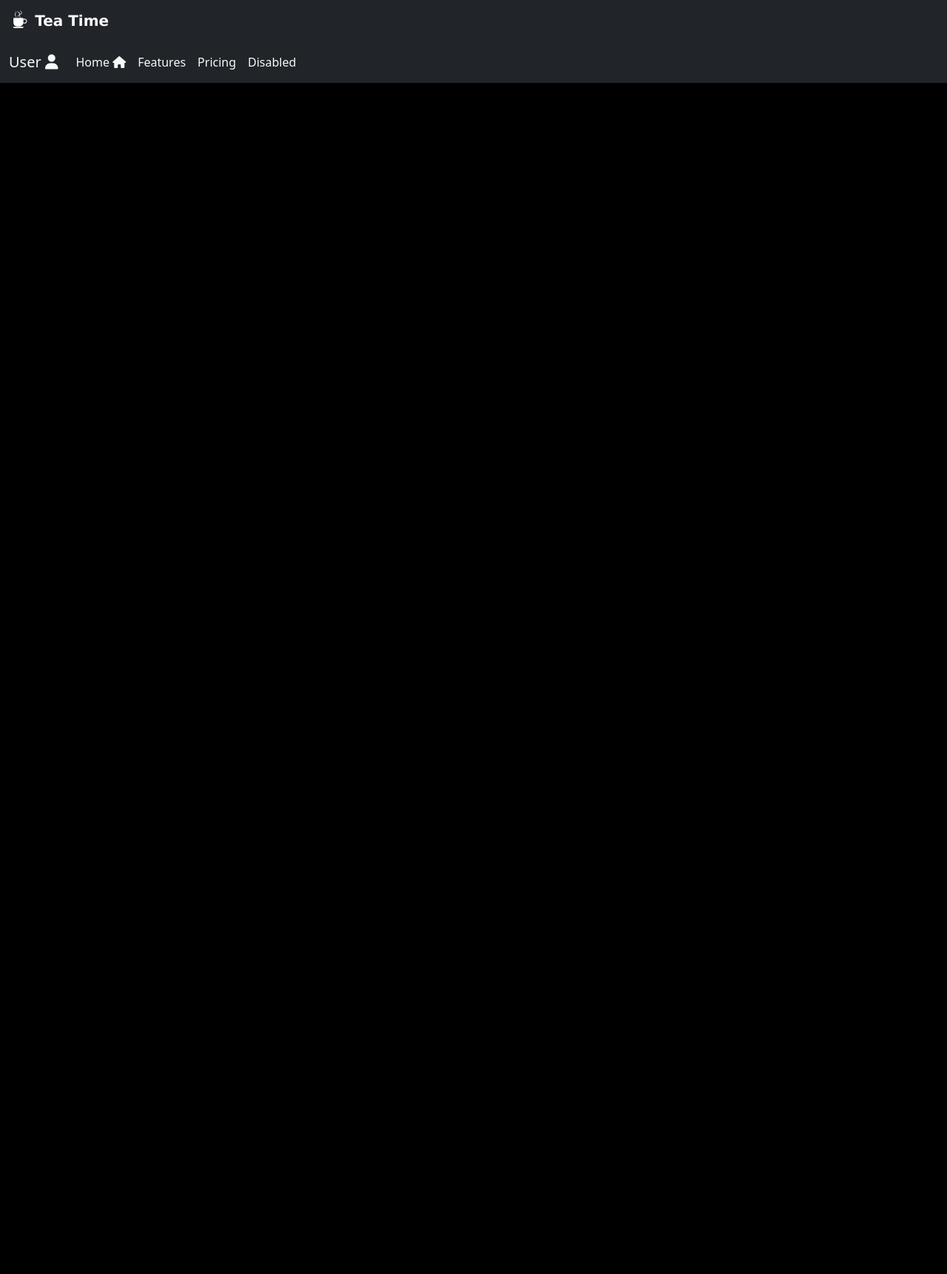
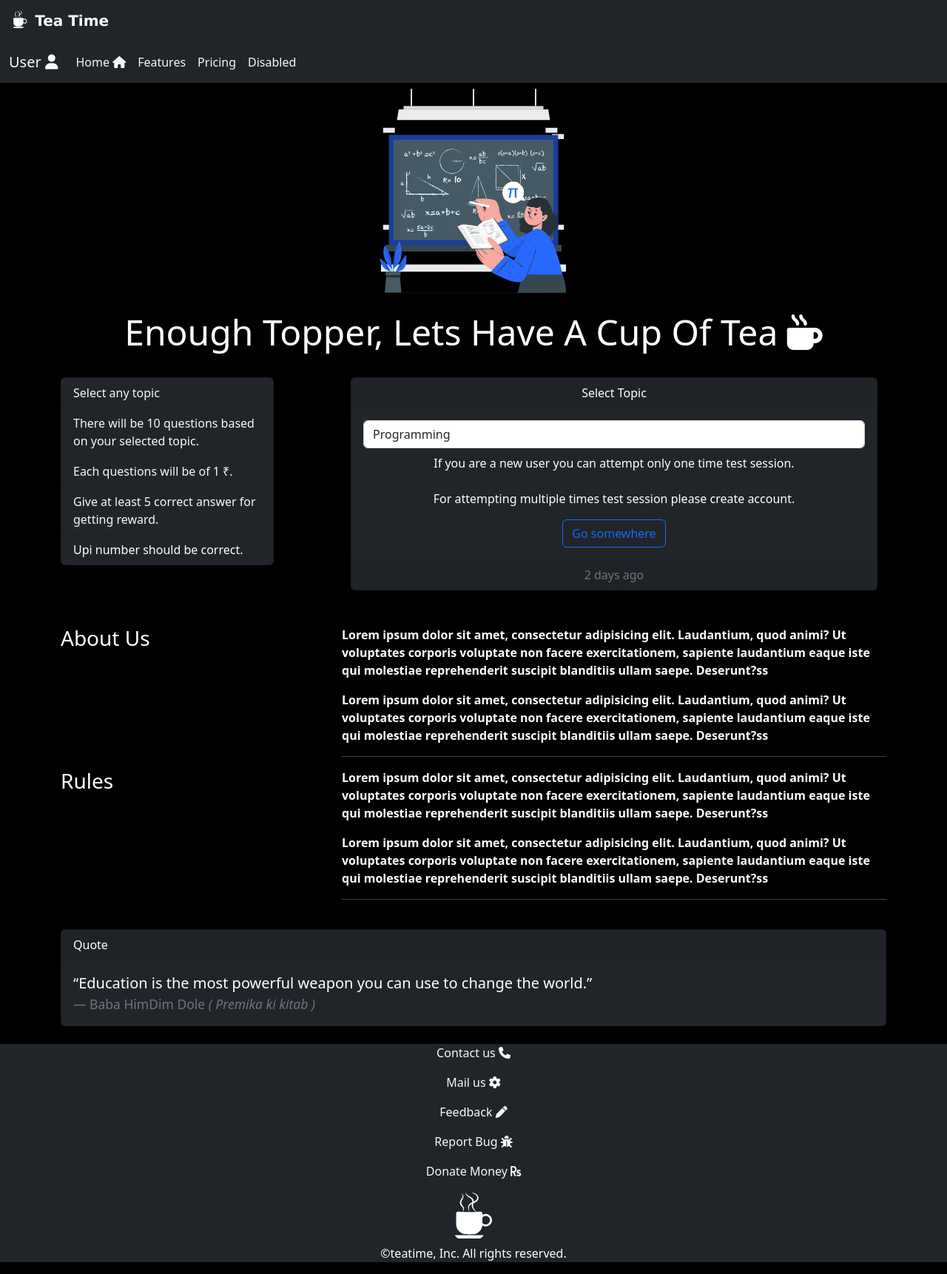
Before and after one commit to incredible-India/Tea-Time, a Django app: page / in a window 1280 px wide. Shown: the whole page at 74% size. Before the commit the page ends 112 px from the top, so only its background shows below. Run offline with Django 4.2, Linux system fonts and the light colour scheme; some libraries are stand-ins or nearby versions.

Commit message:
added home page

```diff
--- /dev/null
+++ b/core/templates/core/foot.html
@@ -0,0 +1,18 @@
+{% load static %}
+<div class="container-fluid mt-4 bg-dark">
+
+
+    <p class="text-center" ><a href="" class="text-light" style='text-decoration: none;'>Contact us <i class="fas fa-phone"></a></i> </p>
+    <p class="text-center" ><a href="" class="text-light" style='text-decoration: none;'>Mail us <i class="fas fa-cog"></a></i> </p>
+    <p class="text-center" ><a href="" class="text-light" style='text-decoration: none;'>Feedback <i class="fas fa-pen"></a></i> </p>
+    <p class="text-center" ><a href="" class="text-light" style='text-decoration: none;'>Report Bug <i class="fas fa-bug"></a></i> </p>
+    <p class="text-center" ><a href="" class="text-light" style='text-decoration: none;'>Donate Money <i class="fas fa-rupee"></a></i> </p>
+
+
+    <div class="text-center">
+
+        <img src="{% static 'core/img/tea.svg' %}" alt="" class="img-fluid" width="50" height="30">
+        <p class='mt-2'>©teatime, Inc. All rights reserved.</p>
+    </div>
+
+</div>
--- a/user/templates/user/index.html
+++ b/user/templates/user/index.html
@@ -6,4 +6,113 @@
 
 {% include 'core/nav.html' %}
 
+
+<div class="container mt-2">
+
+    <img src="{% static 'user/img/edu.svg' %}" alt="" class="img-fluid" style="width: 100%; height: 300px;">
+    <h2 class="display-5 text-center">Enough Topper, Lets Have A Cup Of Tea <i class="fa-solid fa-mug-hot"></i></h2>
+</div>
+
+
+
+
+
+  <div class="container">
+    <div class="row">
+        <div class="col-sm-4 mt-4">
+            <div class="card bg-dark" style="width: 18rem;">
+                <ul class="list-group list-group-flush bg-dark">
+                  <li class="list-group-item bg-dark text-light">Select any topic</li>
+                  <li class="list-group-item bg-dark text-light">There will be 10 questions based on your selected topic.</li>
+                  <li class="list-group-item bg-dark text-light">Each questions will be of 1 ₹.</li>
+                  <li class="list-group-item bg-dark text-light">Give at least 5  correct answer for getting reward.</li>
+                </ul>
+                <div class="card-footer bg-dark">
+                  Upi number should be correct.
+                </div>
+              </div>
+        </div>
+        <div class="col-sm-8">
+            <div class="container mt-4">
+                <div class="card text-center bg-dark">
+                    <div class="card-header">
+                      Select Topic
+                    </div>
+                    <div class="card-body">
+                      <h5 class="card-title">
+                        <select name="course" id="course" class="form-control  ">
+                            <option value="p">Programming</option>
+                            <option value="p">Programming</option>
+                            <option value="p">Programming</option>
+                        </select>
+                      </h5>
+                      <p class="card-text">If you are a new user you can attempt only one time test session. <br>   <br>For attempting multiple times test session please create account.</p>
+                      <a href="#" class="btn btn-outline-primary">Go somewhere</a>
+                    </div>
+                    <div class="card-footer text-muted">
+                      2 days ago
+                    </div>
+                  </div>
+            </div>
+        </div>
+    </div>
+  </div>
+
+
+
+
+
+<div class="container mt-5">
+<div class="row">
+
+    <div class="col-sm-4">
+        <h3>About Us</h3>
+    </div>
+
+    <div class="col-sm-8">
+        <p><b>Lorem ipsum dolor sit amet, consectetur adipisicing elit. Laudantium, quod animi? Ut voluptates corporis voluptate non facere exercitationem, sapiente laudantium eaque iste qui molestiae reprehenderit suscipit blanditiis ullam saepe. Deserunt?ss</b></p>
+        <p><b>Lorem ipsum dolor sit amet, consectetur adipisicing elit. Laudantium, quod animi? Ut voluptates corporis voluptate non facere exercitationem, sapiente laudantium eaque iste qui molestiae reprehenderit suscipit blanditiis ullam saepe. Deserunt?ss</b></p>
+
+        <hr class="text-light">
+    </div>
+</div>
+</div>
+
+
+<div class="container">
+    <div class="row">
+
+
+        <div class="col-sm-4">
+            <h3>Rules</h3>
+        </div>
+        <div class="col-sm-8">
+            <p><b>Lorem ipsum dolor sit amet, consectetur adipisicing elit. Laudantium, quod animi? Ut voluptates corporis voluptate non facere exercitationem, sapiente laudantium eaque iste qui molestiae reprehenderit suscipit blanditiis ullam saepe. Deserunt?ss</b></p>
+            <p><b>Lorem ipsum dolor sit amet, consectetur adipisicing elit. Laudantium, quod animi? Ut voluptates corporis voluptate non facere exercitationem, sapiente laudantium eaque iste qui molestiae reprehenderit suscipit blanditiis ullam saepe. Deserunt?ss</b></p>
+
+            <hr class="text-light">
+        </div>
+
+
+    </div>
+    </div>
+</div>
+
+
+<div class="container mt-4">
+    <div class="card bg-dark">
+        <div class="card-header">
+          Quote
+        </div>
+        <div class="card-body">
+          <blockquote class="blockquote mb-0">
+            <p>“Education is the most powerful weapon you can use to change the world.” </p>
+            <footer class="blockquote-footer">Baba HimDim Dole<cite title="Source Title"> ( Premika ki kitab )</cite></footer>
+          </blockquote>
+        </div>
+      </div>
+</div>
+
+
+{% include 'core/foot.html' %}
 {% endblock content %}
```
Also changed, not shown: core/templates/core/n.html (deleted), user/static/user/img/edu.svg (added).
